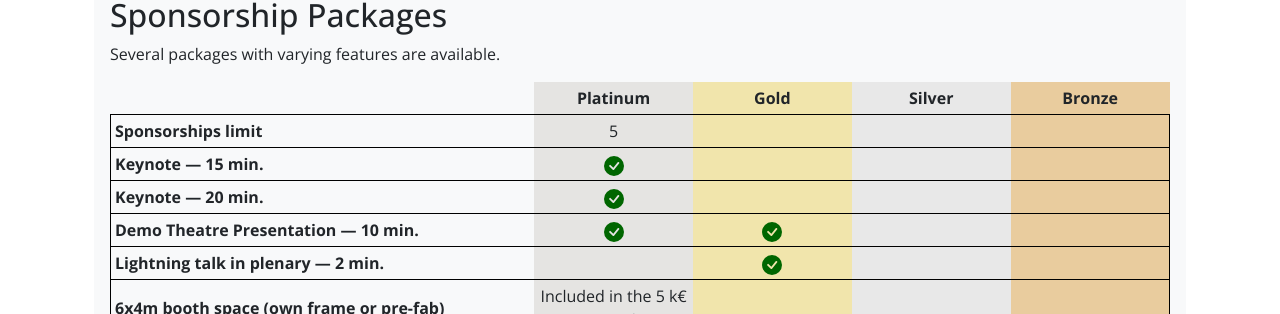
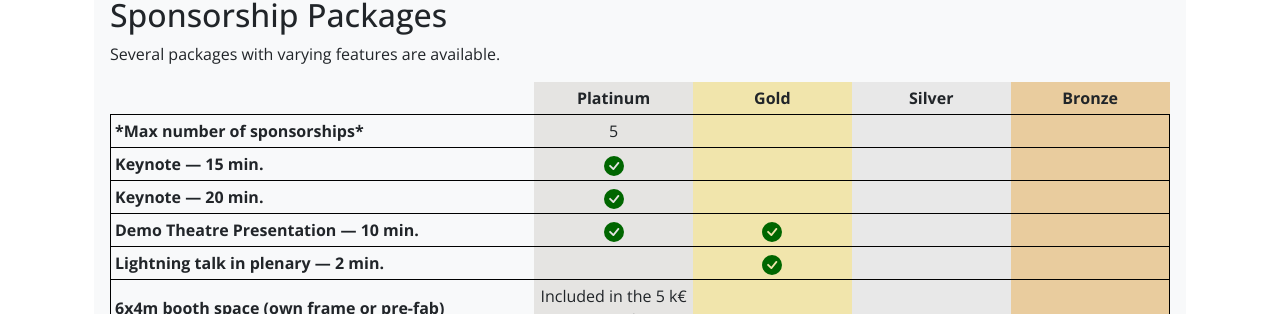
Before and after one commit to riscv-europe/summit-website-development, a Jekyll site: the page built from summit/2026/sponsoring.md, in a window 1280 px wide and 900 px high, scrolled down 524 px. Shown: the part 140-454 px from the top of the window. Built offline with Jekyll 4.4.1, drawn with Linux system fonts in a browser that asks for light colours.

Commit message:
Fix: improve wording.

```diff
--- a/summit/2026/sponsoring.md
+++ b/summit/2026/sponsoring.md
@@ -28,7 +28,7 @@
     </thead>
     <tbody>
         <tr>
-            <td>Sponsorships limit</td>
+            <td>*Max number of sponsorships*</td>
             <td class="sponsor-platinum">5</td>
             <td class="sponsor-gold"></td>
             <td class="sponsor-silver"></td>
```
